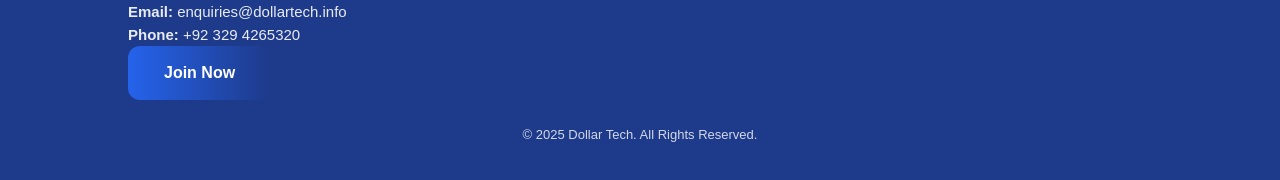
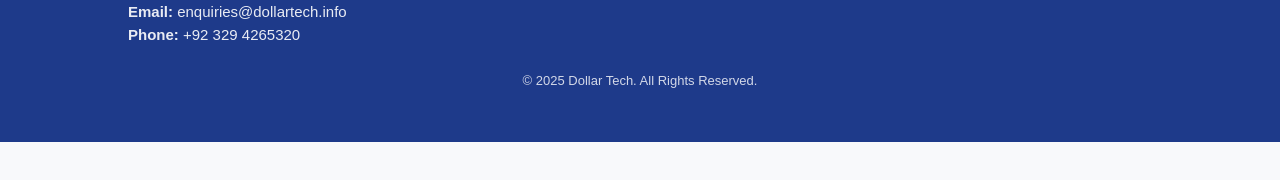
Before and after one commit to Sami-Faisal/Dollar-Tech, a plain HTML site: page index.html in a window 1280 px wide. Shown: the part 1764-1944 px from the top of the page. After the commit the page ends 1906 px from the top, so only its background shows below. Drawn offline with nearby package versions, Linux system fonts and the light colour scheme.

Commit message:
Update index.html

```diff
--- a/index.html
+++ b/index.html
@@ -82,7 +82,6 @@
         <p>Contact Dollar Tech for inquiries about services, projects, or support.</p>
         <p><strong>Email:</strong> enquiries@dollartech.info</p>
         <p><strong>Phone:</strong> +92 329 4265320</p>
-        <a href="Contact" class="cta-btn">Join Now</a>
       </div>
 
       <!-- Middle -->
```
